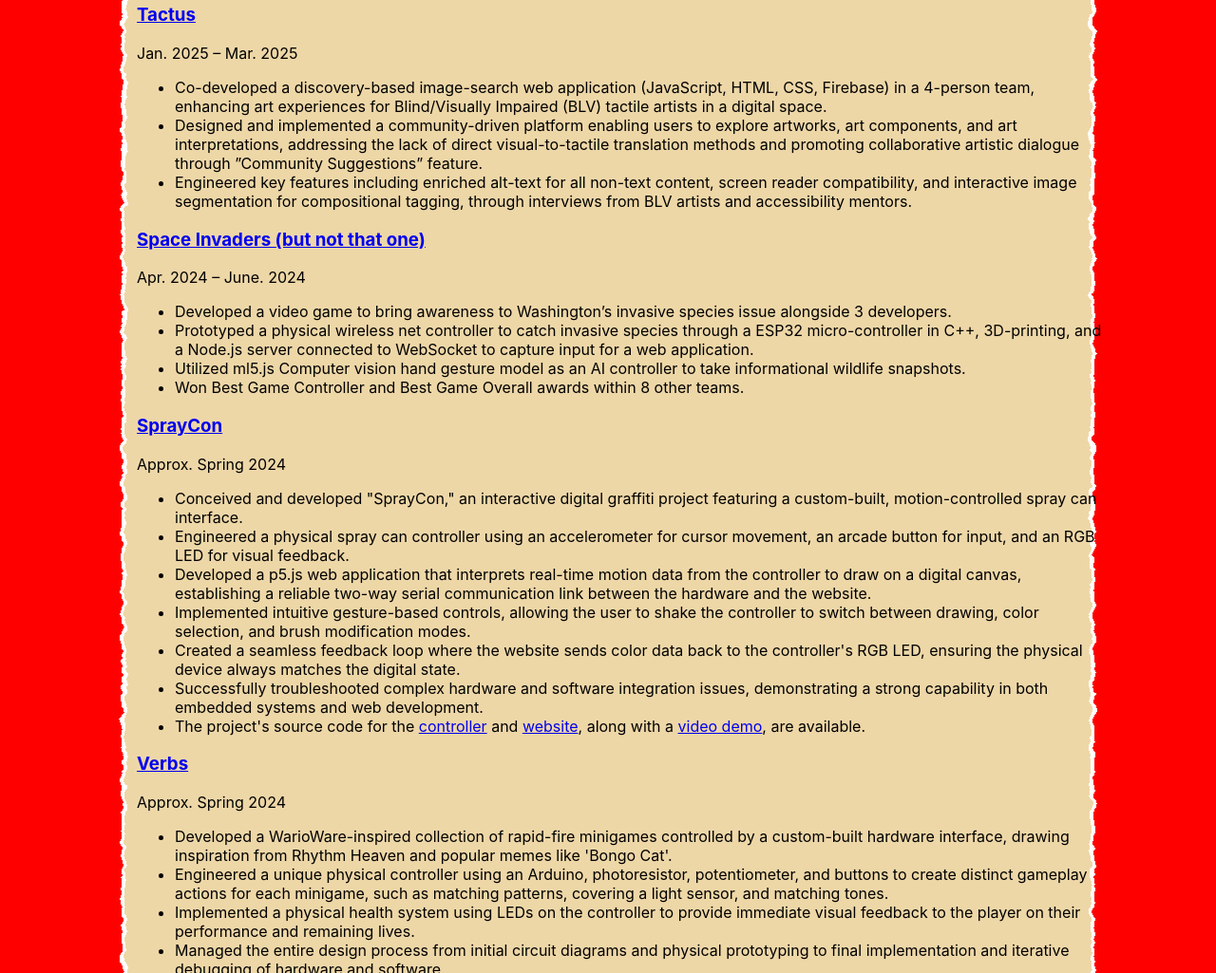
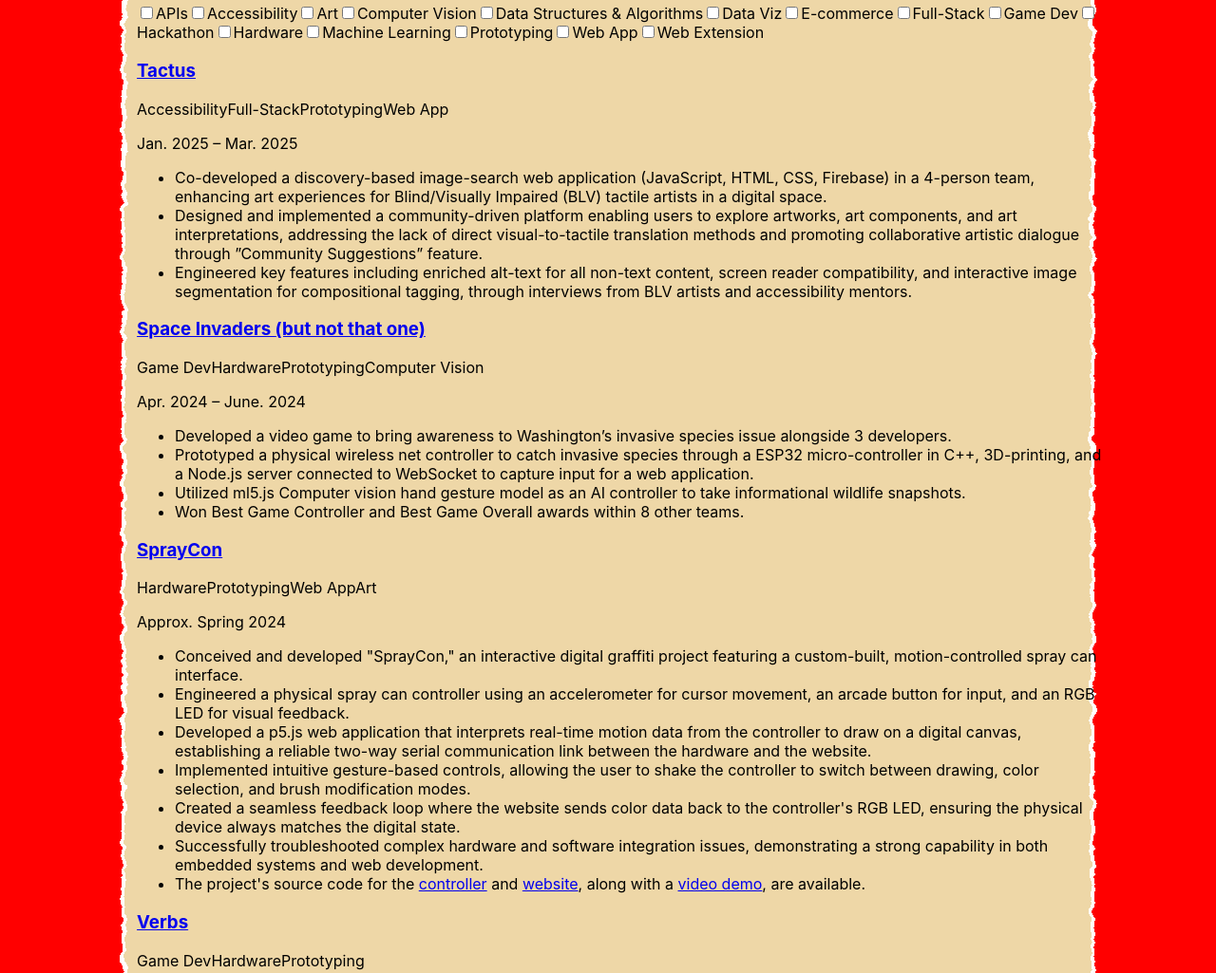
Before and after one commit to ryanvanle/personal-website-project, a plain HTML site: page index.html in a window 1280 px wide. Shown: the part 1124-2149 px from the top of the page at 95% size. Drawn offline with Linux system fonts and the light colour scheme; animation ran at ten frames a second.

Commit message:
added filters

```diff
--- a/index.js
+++ b/index.js
@@ -278,11 +278,12 @@
     }
 }
 
+
+        const projectsContainer = document.getElementById('projects-container');
+        let articleContainer; // Will hold the articles specifically
+
         /**
          * Creates an anchor element.
- * @param {string} href - The URL for the link.
- * @param {string} text - The display text for the link.
- * @returns {HTMLAnchorElement} The created anchor element.
          */
         function createLink(href, text) {
             const link = document.createElement('a');
@@ -294,36 +295,37 @@
         }
 
         /**
- * Populates a container with project articles from a JSON object.
- * @param {Array<Object>} projects An array of project objects.
+         * Renders project articles into the article container.
          */
-function populateProjects(projects) {
-    const container = document.getElementById('projects-container');
+        function renderProjects(projects) {
+            if (!articleContainer) return;
+            articleContainer.replaceChildren(); // Clear only the articles
 
-    console.log("popluateProjects");
+            if (projects.length === 0) {
+                const noResults = document.createElement('p');
+                noResults.textContent = 'No projects match the selected filters.';
+                articleContainer.appendChild(noResults);
+                return;
+            }
 
-    // Clear any existing content safely
-    container.replaceChildren();
-
-    // Create and add the main header
-    const mainHeader = document.createElement('h2');
-    mainHeader.textContent = 'Completed Projects';
-    container.appendChild(mainHeader);
-
-    // Loop through each project in the data array
             projects.forEach(project => {
                 const article = document.createElement('article');
-
-    // Create the project title link (<h3><a></a></h3>)
                 const h3 = document.createElement('h3');
                 h3.appendChild(createLink(project.url, project.title));
 
-    // Create the date paragraph (<p>)
+                const tagsContainer = document.createElement('div');
+                tagsContainer.className = 'tags-container';
+                project.tags.forEach(tagText => {
+                    const tag = document.createElement('span');
+                    tag.className = 'tag';
+                    tag.textContent = tagText;
+                    tagsContainer.appendChild(tag);
+                });
+
                 const p = document.createElement('p');
                 p.className = 'project-date';
                 p.textContent = project.date;
 
-    // Create the description list (<ul>)
                 const ul = document.createElement('ul');
                 project.description.forEach(descItem => {
                     const li = document.createElement('li');
@@ -331,36 +333,71 @@
                     ul.appendChild(li);
                 });
 
-    // Handle the structured 'links' object if it exists
                 if (project.links) {
                     const linksLi = document.createElement('li');
-        if (project.links.github) { // Handle "Verbs" project
-        linksLi.appendChild(document.createTextNode("The project's source code and a video demonstration are available on "));
-        linksLi.appendChild(createLink(project.links.github, 'GitHub'));
-        linksLi.appendChild(document.createTextNode('.'));
-        } else if (project.links.controller) { // Handle "SprayCon" project
-        linksLi.appendChild(document.createTextNode("The project's source code for the "));
-        linksLi.appendChild(createLink(project.links.controller, 'controller'));
-        linksLi.appendChild(document.createTextNode(" and "));
-        linksLi.appendChild(createLink(project.links.website, 'website'));
-        linksLi.appendChild(document.createTextNode(", along with a "));
-        linksLi.appendChild(createLink(project.links.video, 'video demo'));
-        linksLi.appendChild(document.createTextNode(", are available."));
+                    if (project.links.github) {
+                        linksLi.append("The project's source code and a video demonstration are available on ", createLink(project.links.github, 'GitHub'), ".");
+                    } else if (project.links.controller) {
+                        linksLi.append("The project's source code for the ", createLink(project.links.controller, 'controller'), " and ", createLink(project.links.website, 'website'), ", along with a ", createLink(project.links.video, 'video demo'), ", are available.");
                     }
                     ul.appendChild(linksLi);
                 }
 
-
-    // Append all created elements to the article
-    article.appendChild(h3);
-    article.appendChild(p);
-    article.appendChild(ul);
-
-    // Append the completed article to the main container
-    container.appendChild(article);
+                // New order: title, tags, date, description
+                article.append(h3, tagsContainer, p, ul);
+                articleContainer.appendChild(article);
             });
         }
 
+        /**
+         * Creates filter controls and handles filtering logic.
+         */
+        function initializeFilters() {
+            projectsContainer.replaceChildren(); // Clear everything initially
+
+            const allTags = [...new Set(projectsData.flatMap(p => p.tags))].sort();
+
+            const mainHeader = document.createElement('h2');
+            mainHeader.textContent = 'Completed Projects';
+
+            const filterControls = document.createElement('div');
+            filterControls.id = 'filter-controls';
+
+            allTags.forEach(tag => {
+                const label = document.createElement('label');
+                label.className = 'filter-label';
+
+                const checkbox = document.createElement('input');
+                checkbox.type = 'checkbox';
+                checkbox.name = 'tag';
+                checkbox.value = tag;
+
+                const span = document.createElement('span');
+                span.textContent = tag;
+
+                label.append(checkbox, span);
+                filterControls.appendChild(label);
+            });
+
+            // Create a dedicated container for the articles to be rendered into
+            articleContainer = document.createElement('div');
+
+            // Append new structure to the main container
+            projectsContainer.append(mainHeader, filterControls, articleContainer);
+
+            filterControls.addEventListener('change', () => {
+                const selectedTags = Array.from(filterControls.querySelectorAll('input:checked')).map(cb => cb.value);
+
+                if (selectedTags.length === 0) {
+                    renderProjects(projectsData);
+                } else {
+                    const filteredProjects = projectsData.filter(project =>
+                        selectedTags.some(tag => project.tags.includes(tag))
+                    );
+                    renderProjects(filteredProjects);
+                }
+            });
+        }
 
 
 // --- Initialize Search and Course List ---
@@ -368,10 +405,14 @@
     // Animation start is handled by texture.onload
 
     const searchInput = document.getElementById('site-search');
+    const allTags = [...new Set(projectsData.flatMap(p => p.tags))];
 
     // Initial population of the course list
+
+    initializeFilters();
+
     populateCourseList();
-    populateProjects(projectsData);
+    renderProjects(projectsData); // Initial population of all projects
 
 
     // Add event listener for the search input
--- a/projects.js
+++ b/projects.js
@@ -1,139 +1,48 @@
 const projectsData = [
   {
-    "title": "Tactus",
-    "url": "#",
-    "date": "Jan. 2025 – Mar. 2025",
-    "tags": [],
-    "description": [
-      "Co-developed a discovery-based image-search web application (JavaScript, HTML, CSS, Firebase) in a 4-person team, enhancing art experiences for Blind/Visually Impaired (BLV) tactile artists in a digital space.",
-      "Designed and implemented a community-driven platform enabling users to explore artworks, art components, and art interpretations, addressing the lack of direct visual-to-tactile translation methods and promoting collaborative artistic dialogue through ”Community Suggestions” feature.",
-      "Engineered key features including enriched alt-text for all non-text content, screen reader compatibility, and interactive image segmentation for compositional tagging, through interviews from BLV artists and accessibility mentors."
-    ]
+  "title": "Tactus", "url": "#", "date": "Jan. 2025 – Mar. 2025", "tags": ["Accessibility", "Full-Stack", "Prototyping", "Web App"],
+  "description": ["Co-developed a discovery-based image-search web application (JavaScript, HTML, CSS, Firebase) in a 4-person team, enhancing art experiences for Blind/Visually Impaired (BLV) tactile artists in a digital space.","Designed and implemented a community-driven platform enabling users to explore artworks, art components, and art interpretations, addressing the lack of direct visual-to-tactile translation methods and promoting collaborative artistic dialogue through ”Community Suggestions” feature.","Engineered key features including enriched alt-text for all non-text content, screen reader compatibility, and interactive image segmentation for compositional tagging, through interviews from BLV artists and accessibility mentors."]
   },
   {
-    "title": "Space Invaders (but not that one)",
-    "url": "#",
-    "date": "Apr. 2024 – June. 2024",
-    "tags": [],
-    "description": [
-      "Developed a video game to bring awareness to Washington’s invasive species issue alongside 3 developers.",
-      "Prototyped a physical wireless net controller to catch invasive species through a ESP32 micro-controller in C++, 3D-printing, and a Node.js server connected to WebSocket to capture input for a web application.",
-      "Utilized ml5.js Computer vision hand gesture model as an AI controller to take informational wildlife snapshots.",
-      "Won Best Game Controller and Best Game Overall awards within 8 other teams."
-    ]
+  "title": "Space Invaders (but not that one)", "url": "#", "date": "Apr. 2024 – June. 2024", "tags": ["Game Dev", "Hardware", "Prototyping", "Computer Vision"],
+  "description": ["Developed a video game to bring awareness to Washington’s invasive species issue alongside 3 developers.","Prototyped a physical wireless net controller to catch invasive species through a ESP32 micro-controller in C++, 3D-printing, and a Node.js server connected to WebSocket to capture input for a web application.","Utilized ml5.js Computer vision hand gesture model as an AI controller to take informational wildlife snapshots.","Won Best Game Controller and Best Game Overall awards within 8 other teams."]
   },
   {
-    "title": "SprayCon",
-    "url": "#",
-    "date": "Approx. Spring 2024",
-    "tags": [],
-    "description": [
-      "Conceived and developed \"SprayCon,\" an interactive digital graffiti project featuring a custom-built, motion-controlled spray can interface.",
-      "Engineered a physical spray can controller using an accelerometer for cursor movement, an arcade button for input, and an RGB LED for visual feedback.",
-      "Developed a p5.js web application that interprets real-time motion data from the controller to draw on a digital canvas, establishing a reliable two-way serial communication link between the hardware and the website.",
-      "Implemented intuitive gesture-based controls, allowing the user to shake the controller to switch between drawing, color selection, and brush modification modes.",
-      "Created a seamless feedback loop where the website sends color data back to the controller's RGB LED, ensuring the physical device always matches the digital state.",
-      "Successfully troubleshooted complex hardware and software integration issues, demonstrating a strong capability in both embedded systems and web development."
-    ],
-    "links": {
-      "controller": "https://github.com/ryanvanle/CSE493F/tree/main/a3/Controller",
-      "website": "https://github.com/ryanvanle/CSE493F/tree/main/p5",
-      "video": "https://drive.google.com/file/d/1fl8vSv5SnU4RbZ8l_fep905Az2--NMGi/view?usp=drive_link"
-    }
+  "title": "SprayCon", "url": "#", "date": "Approx. Spring 2024", "tags": ["Hardware", "Prototyping", "Web App", "Art"],
+  "description": ["Conceived and developed \"SprayCon,\" an interactive digital graffiti project featuring a custom-built, motion-controlled spray can interface.","Engineered a physical spray can controller using an accelerometer for cursor movement, an arcade button for input, and an RGB LED for visual feedback.","Developed a p5.js web application that interprets real-time motion data from the controller to draw on a digital canvas, establishing a reliable two-way serial communication link between the hardware and the website.","Implemented intuitive gesture-based controls, allowing the user to shake the controller to switch between drawing, color selection, and brush modification modes.","Created a seamless feedback loop where the website sends color data back to the controller's RGB LED, ensuring the physical device always matches the digital state.","Successfully troubleshooted complex hardware and software integration issues, demonstrating a strong capability in both embedded systems and web development."],
+  "links": {"controller": "https://github.com/ryanvanle/CSE493F/tree/main/a3/Controller","website": "https://github.com/ryanvanle/CSE493F/tree/main/p5","video": "https://drive.google.com/file/d/1fl8vSv5SnU4RbZ8l_fep905Az2--NMGi/view?usp=drive_link"}
   },
   {
-    "title": "Verbs",
-    "url": "#",
-    "date": "Approx. Spring 2024",
-    "tags": [],
-    "description": [
-      "Developed a WarioWare-inspired collection of rapid-fire minigames controlled by a custom-built hardware interface, drawing inspiration from Rhythm Heaven and popular memes like 'Bongo Cat'.",
-      "Engineered a unique physical controller using an Arduino, photoresistor, potentiometer, and buttons to create distinct gameplay actions for each minigame, such as matching patterns, covering a light sensor, and matching tones.",
-      "Implemented a physical health system using LEDs on the controller to provide immediate visual feedback to the player on their performance and remaining lives.",
-      "Managed the entire design process from initial circuit diagrams and physical prototyping to final implementation and iterative debugging of hardware and software.",
-      "Demonstrated resilience and advanced problem-solving by overcoming significant hardware integration challenges, including intermittent board failures and system crashes."
-    ],
-    "links": {
-      "github": "https://github.com/ryanvanle/CSE493F/tree/main/cp2/game"
-    }
+  "title": "Verbs", "url": "#", "date": "Approx. Spring 2024", "tags": ["Game Dev", "Hardware", "Prototyping"],
+  "description": ["Developed a WarioWare-inspired collection of rapid-fire minigames controlled by a custom-built hardware interface, drawing inspiration from Rhythm Heaven and popular memes like 'Bongo Cat'.","Engineered a unique physical controller using an Arduino, photoresistor, potentiometer, and buttons to create distinct gameplay actions for each minigame, such as matching patterns, covering a light sensor, and matching tones.","Implemented a physical health system using LEDs on the controller to provide immediate visual feedback to the player on their performance and remaining lives.","Managed the entire design process from initial circuit diagrams and physical prototyping to final implementation and iterative debugging of hardware and software.","Demonstrated resilience and advanced problem-solving by overcoming significant hardware integration challenges, including intermittent board failures and system crashes."],
+  "links": {"github": "https://github.com/ryanvanle/CSE493F/tree/main/cp2/game"}
   },
   {
-    "title": "Lite Lingo",
-    "url": "#",
-    "date": "Nov. 2023 – Dec. 2023",
-    "tags": [],
-    "description": [
-      "Developed a full-stack Chrome extension with the goal of helping individuals with learning disabilities, by allowing users to select any website text, transforming it to a plain language translation, and editing it for anyone to see.",
-      "Built an Express RESTful API using Node.js with an AWS PostgreSQL database to store and retrieve websites’ plain language annotations, and to generate initial translations through OpenAI ChatGPT-3.5 API.",
-      "Earned the AA conformance in the W3 Web Content Accessibility Guidelines, through automated accessibility testing, and manual testing using accessibility tools such as screen readers and switch control.",
-      "Presented and discussed work at a University of Washington accessibility event with over 100 attendees."
-    ]
+  "title": "Lite Lingo", "url": "#", "date": "Nov. 2023 – Dec. 2023", "tags": ["Accessibility", "Full-Stack", "APIs", "Web Extension"],
+  "description": ["Developed a full-stack Chrome extension with the goal of helping individuals with learning disabilities, by allowing users to select any website text, transforming it to a plain language translation, and editing it for anyone to see.","Built an Express RESTful API using Node.js with an AWS PostgreSQL database to store and retrieve websites’ plain language annotations, and to generate initial translations through OpenAI ChatGPT-3.5 API.","Earned the AA conformance in the W3 Web Content Accessibility Guidelines, through automated accessibility testing, and manual testing using accessibility tools such as screen readers and switch control.","Presented and discussed work at a University of Washington accessibility event with over 100 attendees."]
   },
   {
-    "title": "Geo Car",
-    "url": "#",
-    "date": "May 2023 – June 2023",
-    "tags": [],
-    "description": [
-      "Developed a full-stack website to determine car makes in user-picked areas aimed to offer data-driven insights for car manufacturers through Computer Vision.",
-      "Leveraged Google Streetview API and Maps API to extract user-selected locations to be processed by YOLO Object Detection model via ML5.js to identify cars and send to a back-end server to determine the car make.",
-      "Successfully identified car makes worldwide, despite challenges such as outdated data, and model constraints."
-    ]
+  "title": "Geo Car", "url": "#", "date": "May 2023 – June 2023", "tags": ["Full-Stack", "Computer Vision", "APIs", "Data Viz"],
+  "description": ["Developed a full-stack website to determine car makes in user-picked areas aimed to offer data-driven insights for car manufacturers through Computer Vision.","Leveraged Google Streetview API and Maps API to extract user-selected locations to be processed by YOLO Object Detection model via ML5.js to identify cars and send to a back-end server to determine the car make.","Successfully identified car makes worldwide, despite challenges such as outdated data, and model constraints."]
   },
   {
-    "title": "Writer’s Block",
-    "url": "#",
-    "date": "Oct. 2022",
-    "tags": [],
-    "description": [
-      "Developed a React multiplayer front-end website in under 24 hours for the DubHacks 2022 Hackathon, where 4 players compete in a real-time online writing test to see who can write the fastest.",
-      "Adapted Google Input Tools handwriting model through an open-source library, handwriting.js, to allow users to digitally write out their answers than typing.",
-      "Utilized and learned a NoSQL database, Firebase, to store in real-time active game states and players’ writing progress, then displays that information for all players in real-time."
-    ]
+  "title": "Writer’s Block", "url": "#", "date": "Oct. 2022", "tags": ["Game Dev", "Full-Stack", "Hackathon", "Web App"],
+  "description": ["Developed a React multiplayer front-end website in under 24 hours for the DubHacks 2022 Hackathon, where 4 players compete in a real-time online writing test to see who can write the fastest.","Adapted Google Input Tools handwriting model through an open-source library, handwriting.js, to allow users to digitally write out their answers than typing.","Utilized and learned a NoSQL database, Firebase, to store in real-time active game states and players’ writing progress, then displays that information for all players in real-time."]
   },
   {
-    "title": "Image To Plant",
-    "url": "#",
-    "date": "July 2022 – Aug. 2022",
-    "tags": [],
-    "description": [
-      "Identified a plant identification issue with beginner plant hobbyists and developed a personal project front-end website using JavaScript, HTML, and CSS, that identifies a user’s plant image to the plant’s species.",
-      "Integrated Azure’s Bing Web Search API to create a dataset containing 30,859 images of 250 unique plants.",
-      "Remodeled and trained MobileNetV3 using Python and TensorFlow to identify plant species by transfer learning."
-    ]
+  "title": "Image To Plant", "url": "#", "date": "July 2022 – Aug. 2022", "tags": ["Machine Learning", "APIs", "Web App"],
+  "description": ["Identified a plant identification issue with beginner plant hobbyists and developed a personal project front-end website using JavaScript, HTML, and CSS, that identifies a user’s plant image to the plant’s species.","Integrated Azure’s Bing Web Search API to create a dataset containing 30,859 images of 250 unique plants.","Remodeled and trained MobileNetV3 using Python and TensorFlow to identify plant species by transfer learning."]
   },
   {
-    "title": "Mind Games",
-    "url": "#",
-    "date": "June 2022 – July 2022",
-    "tags": [],
-    "description": [
-      "Developed a personal project front-end website consisting of three puzzle games: Solving mathematical questions, counting text that matches the prompt description, and counting people entering or leaving a house.",
-      "Adapted Google Input Tools handwriting model through an open-source library, handwriting.js, to allow users to write out their answers than typing.",
-      "Utilized CSS Animations and sound design to create a more responsive website and experience for the user."
-    ]
+  "title": "Mind Games", "url": "#", "date": "June 2022 – July 2022", "tags": ["Game Dev", "Web App"],
+  "description": ["Developed a personal project front-end website consisting of three puzzle games: Solving mathematical questions, counting text that matches the prompt description, and counting people entering or leaving a house.","Adapted Google Input Tools handwriting model through an open-source library, handwriting.js, to allow users to write out their answers than typing.","Utilized CSS Animations and sound design to create a more responsive website and experience for the user."]
   },
   {
-    "title": "Campus Paths",
-    "url": "#",
-    "date": "Jan. 2022 – Mar. 2022",
-    "tags": [],
-    "description": [
-      "Developed a full-stack website that finds the shortest path between two user-picked University of Washington Seattle Campus Buildings as a class project for Software Design & Implementation.",
-      "Built and designed a custom graph data structure in Java and implemented Dijkstra’s Algorithm.",
-      "Created multiple JUnit test suites to ensure code implementations were correct and to reduce possible errors.",
-      "Deployed a Java Spark server back-end API to communicate and send path data to the React front-end website."
-    ]
+  "title": "Campus Paths", "url": "#", "date": "Jan. 2022 – Mar. 2022", "tags": ["Full-Stack", "Data Structures & Algorithms", "Web App"],
+  "description": ["Developed a full-stack website that finds the shortest path between two user-picked University of Washington Seattle Campus Buildings as a class project for Software Design & Implementation.","Built and designed a custom graph data structure in Java and implemented Dijkstra’s Algorithm.","Created multiple JUnit test suites to ensure code implementations were correct and to reduce possible errors.","Deployed a Java Spark server back-end API to communicate and send path data to the React front-end website."]
   },
   {
-    "title": "Bear Bakerie",
-    "url": "#",
-    "date": "Nov. 2021 – Dec. 2021",
-    "tags": [],
-    "description": [
-      "Developed a full-stack proof of concept e-commerce website that sells bakery items alongside 1 other developer.",
-      "Designed and implemented the website’s UI and overall functionality through JavaScript, HTML, and CSS.",
-      "Built an Express REST API using Node.js with a PostgreSQL database to retrieve information such as the store’s items, search results, account details, or purchase history."
-    ]
+  "title": "Bear Bakerie", "url": "#", "date": "Nov. 2021 – Dec. 2021", "tags": ["Full-Stack", "E-commerce", "Web App"],
+  "description": ["Developed a full-stack proof of concept e-commerce website that sells bakery items alongside 1 other developer.","Designed and implemented the website’s UI and overall functionality through JavaScript, HTML, and CSS.","Built an Express REST API using Node.js with a PostgreSQL database to retrieve information such as the store’s items, search results, account details, or purchase history."]
   }
-]
+];
```
Also changed, not shown: index.html (+2 -0 lines), 1 other file. Lines whose indentation alone changed are shown as unchanged.
